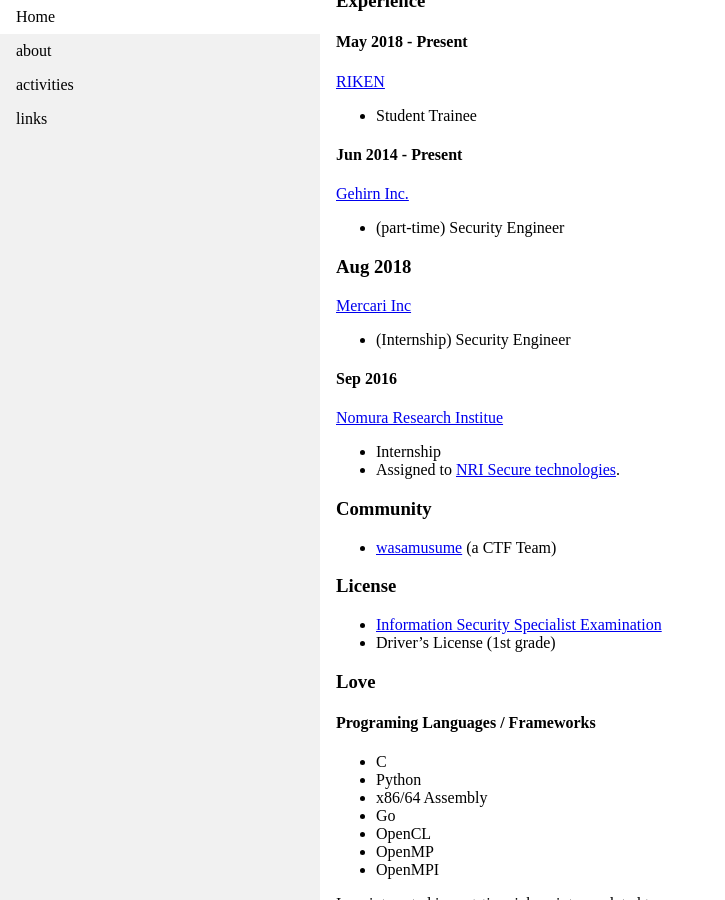
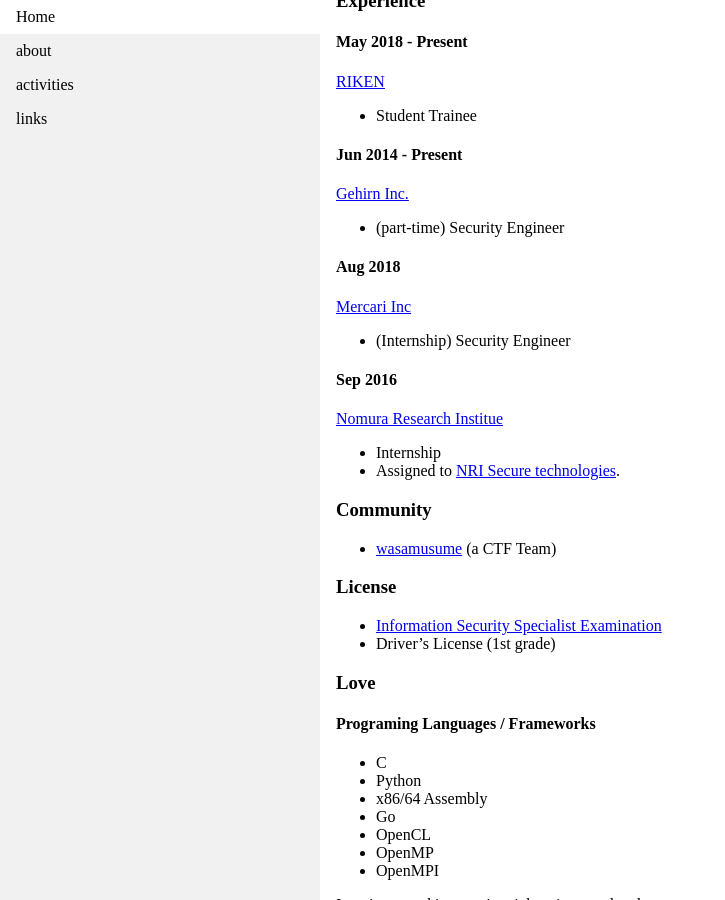
Before and after one commit to ytn86/ytn86.github.io, a Jekyll site: the page built from about.md, in a window 1280 px wide and 900 px high, scrolled down 584 px. Shown: the whole window, without its empty margins (0-725 px from the left). Built offline with Jekyll 4.4.1, drawn with Linux system fonts in a browser that asks for light colours.

Commit message:
fix font size

```diff
--- a/about.md
+++ b/about.md
@@ -35,7 +35,7 @@ title: about
 [Gehirn Inc.](https://www.gehirn.co.jp)
 * (part-time) Security Engineer
 
-### Aug 2018
+#### Aug 2018
 [Mercari Inc](https://about.mercari.com/)
 * (Internship) Security Engineer
 
```
